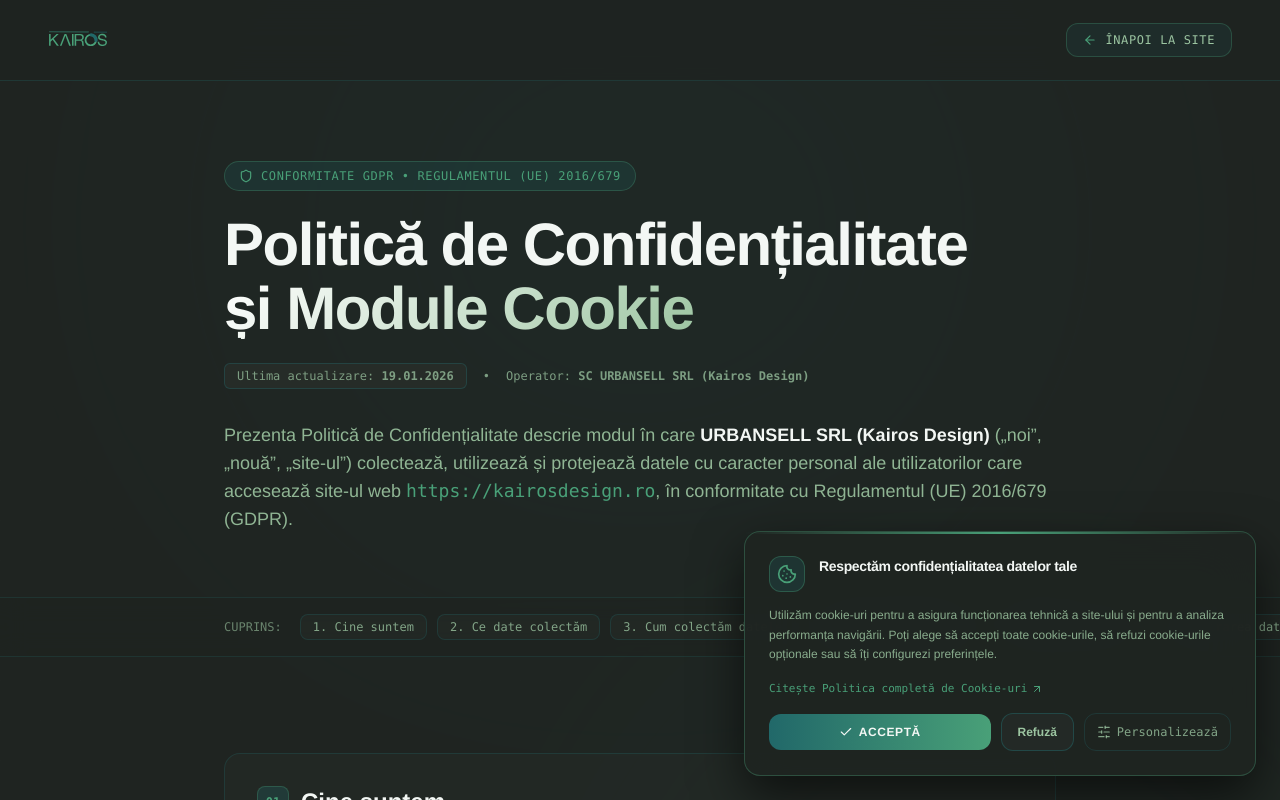
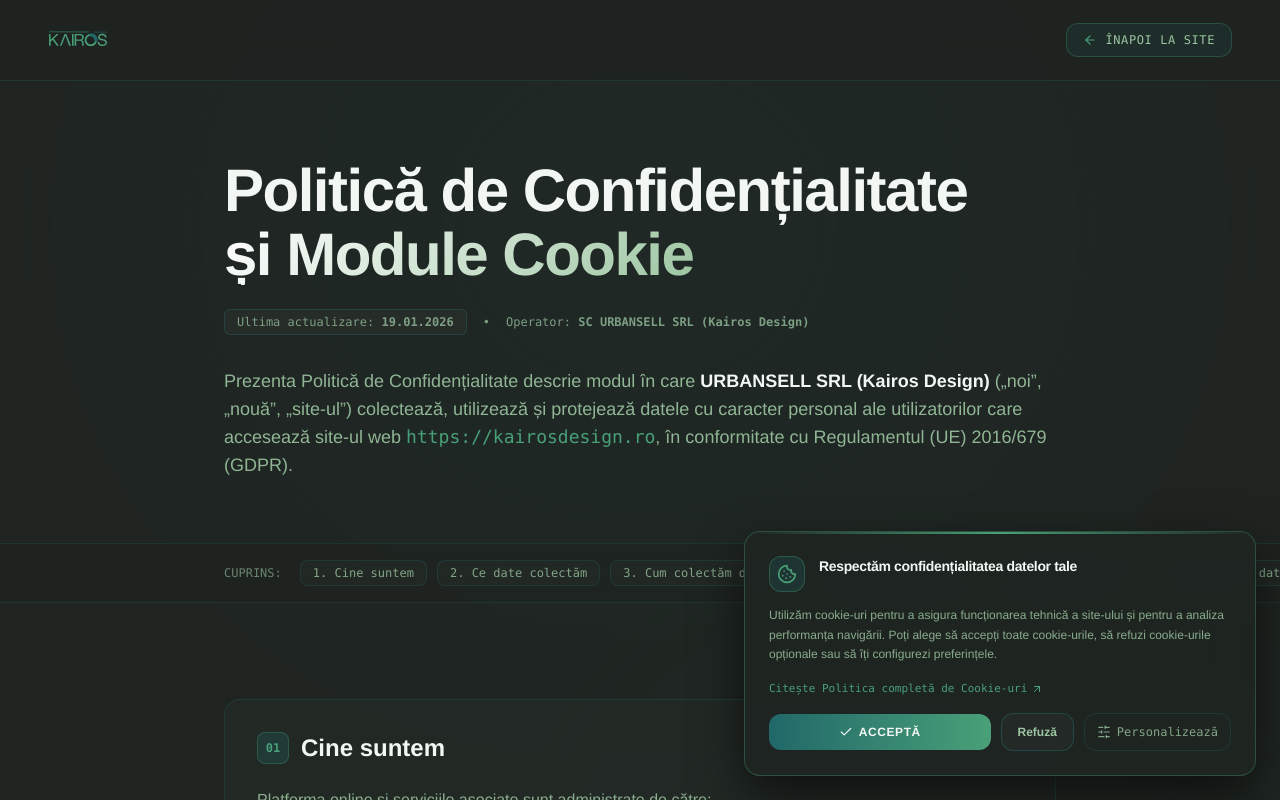
Before and after one commit to adrianchelmu12/kairosdesign, a Next.js app: page /politica-de-confidentialitate in a window 1280 px wide. Shown: the top 800 px of the page. Built offline with nearby package versions, Linux system fonts and the light colour scheme.

Commit message:
style: remove top pill badges from Termeni si Conditii and Politica de Confidentialitate

```diff
--- a/app/politica-de-confidentialitate/page.tsx
+++ b/app/politica-de-confidentialitate/page.tsx
@@ -3,7 +3,6 @@
 import Image from "next/image";
 import {
   ArrowLeft,
-  Shield,
   Lock,
   Cookie,
   Mail,
@@ -75,11 +74,6 @@
       {/* Policy Hero Header */}
       <section className="pt-16 pb-12 sm:pt-20 sm:pb-16 relative z-10">
         <div className="max-w-4xl mx-auto px-6 sm:px-8">
-          <div className="inline-flex items-center gap-2 px-3.5 py-1.5 rounded-full bg-[#216869]/20 border border-[#49a078]/30 text-xs font-mono uppercase tracking-wider text-[#49a078] mb-6">
-            <Shield className="w-3.5 h-3.5 text-[#49a078]" />
-            <span>Conformitate GDPR &bull; Regulamentul (UE) 2016/679</span>
-          </div>
-
           <h1 className="text-3xl sm:text-5xl lg:text-6xl font-bold tracking-tight text-[#f3f7f4] leading-[1.14]">
             Politică de Confidențialitate{" "}
             <span className="text-gradient-kairos block mt-1">
--- a/app/termeni-si-conditii/page.tsx
+++ b/app/termeni-si-conditii/page.tsx
@@ -3,7 +3,6 @@
 import Image from "next/image";
 import {
   ArrowLeft,
-  FileText,
   ShieldCheck,
   Code,
   Briefcase,
@@ -72,11 +71,6 @@
       {/* Hero Header */}
       <section className="pt-16 pb-12 sm:pt-20 sm:pb-16 relative z-10">
         <div className="max-w-4xl mx-auto px-6 sm:px-8">
-          <div className="inline-flex items-center gap-2 px-3.5 py-1.5 rounded-full bg-[#216869]/20 border border-[#49a078]/30 text-xs font-mono uppercase tracking-wider text-[#49a078] mb-6">
-            <FileText className="w-3.5 h-3.5 text-[#49a078]" />
-            <span>Cadru Legal Comercial &bull; Servicii Digitale</span>
-          </div>
-
           <h1 className="text-3xl sm:text-5xl lg:text-6xl font-bold tracking-tight text-[#f3f7f4] leading-[1.14]">
             Termeni și Condiții{" "}
             <span className="text-gradient-kairos block mt-1">
```
